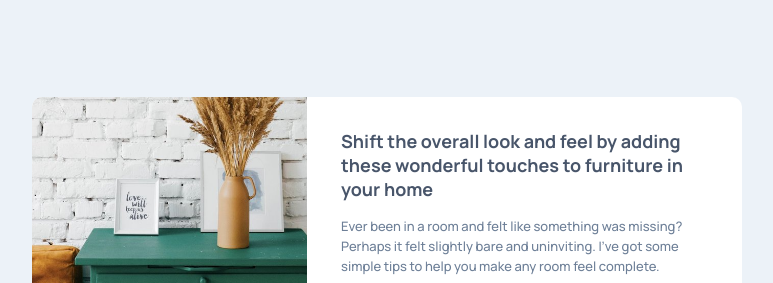
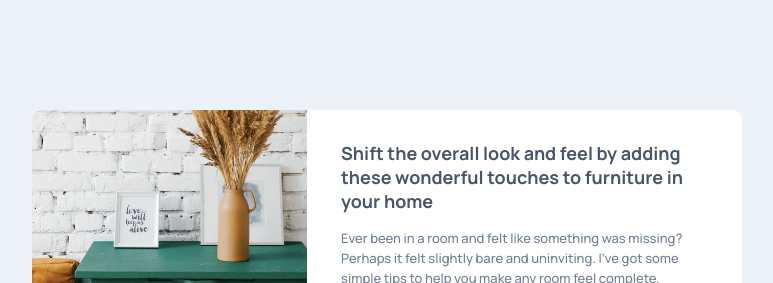
Before and after one commit to GioCura/FrontEndMentor-Article-Preview-Component, a plain HTML site: page index.html in a window 1280 px wide. Shown: the part 128-411 px from the top of the page, without its empty margins (253-1026 px from the left). Drawn offline with Linux system fonts and the light colour scheme.

Commit message:
Update style.css

```diff
--- a/style.css
+++ b/style.css
@@ -24,9 +24,12 @@ body {
   height: 100%;
   background-color: hsl(210, 46%, 95%);
   font-family: "Manrope", sans-serif;
+  display: flex;
+  flex-direction: column;
+  align-items: center;
+  justify-content: center;
 }
 
-main,
 .card,
 .card__caption,
 .card__bottom,
@@ -36,7 +39,6 @@ main,
   display: flex;
 }
 
-main,
 .card,
 .card__bottom,
 .card__byline,
@@ -79,8 +81,7 @@ main,
 }
 
 main {
-  height: 90%;
-  justify-content: center;
+  margin-bottom: 4rem;
 }
 
 .card {
```
